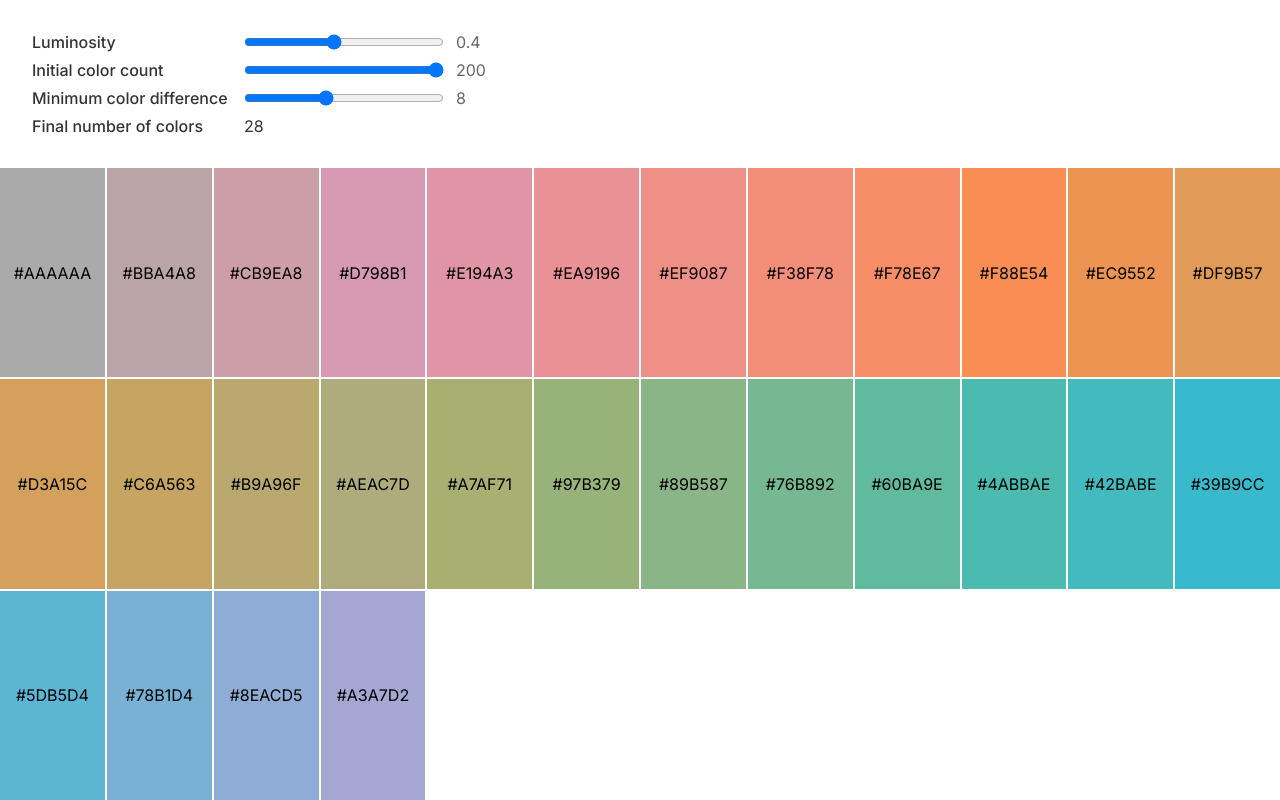
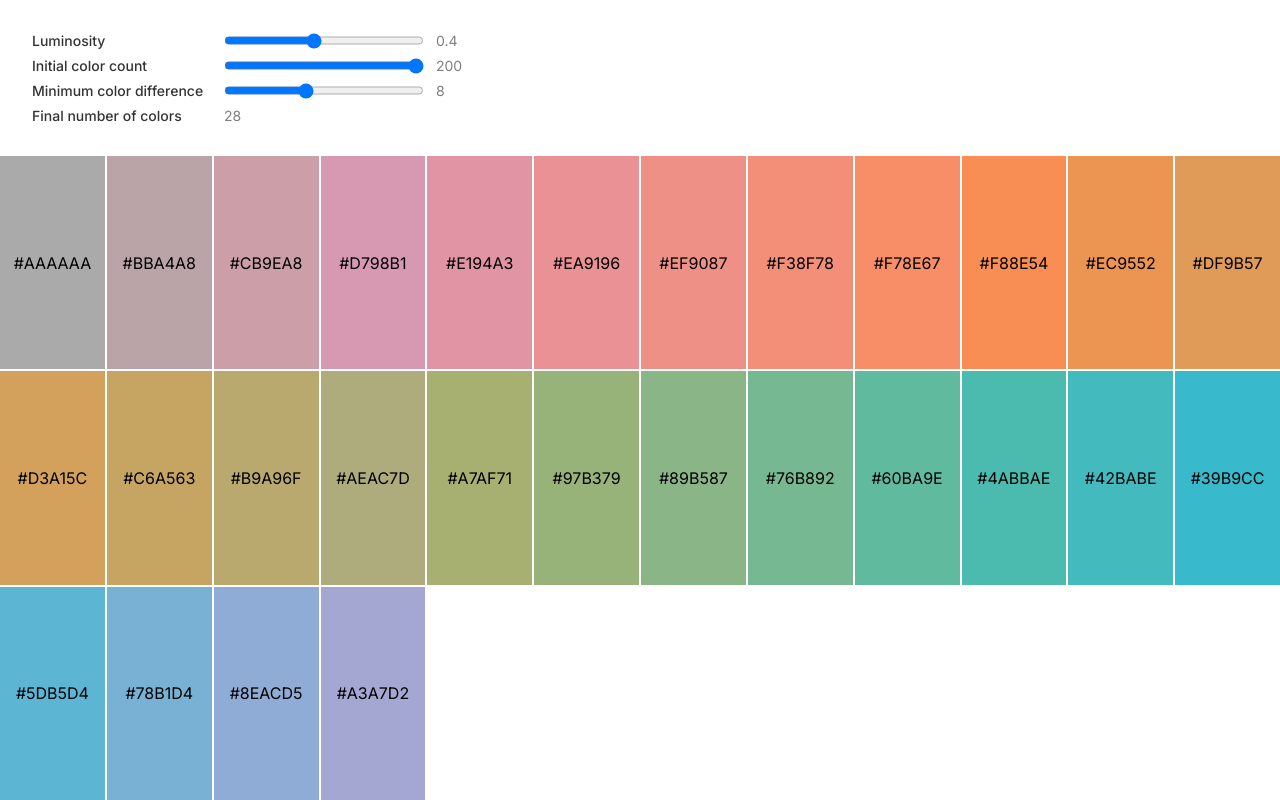
Before and after one commit to mrrocks/colors, a website with bundled scripts: page public/index.html in a window 1280 px wide. Built offline with nearby package versions, Linux system fonts and the light colour scheme; what apca-w3 would draw is missing.

Commit message:
Change styles

```diff
--- a/public/main.css
+++ b/public/main.css
@@ -42,16 +42,21 @@ body {
   display: flex;
   flex-direction: row;
   gap: 12px;
+  font-size: 14px;
 }
 
 .control label {
   font-weight: 500;
 }
 
-.control > * {
-  flex: 0 0 200px; /* Do not grow, do not shrink, start at 200px */
+.control > *:first-child {
+  flex: 0 0 180px;
+}
+.control > *:nth-child(2) {
+  flex: 0 1 200px;
+  color: rgba(0, 0, 0, 0.5);
 }
 
 .control > span {
-  color: rgba(0, 0, 0, 0.6);
+  color: rgba(0, 0, 0, 0.5);
 }
```
